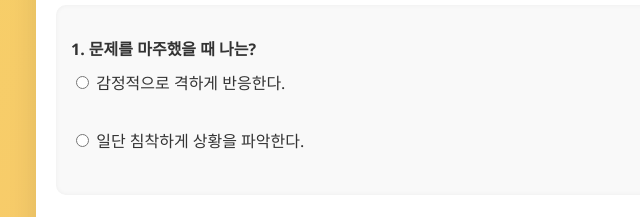
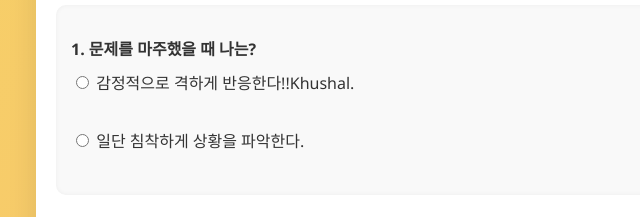
Before and after one commit to JSNET123/quizDR, a plain HTML site: page index.html in a window 1280 px wide. Shown: the part 192-409 px from the top of the page, 234-874 px from the left. Drawn offline with Linux system fonts and the light colour scheme.

Commit message:
Update index.html

```diff
--- a/index.html
+++ b/index.html
@@ -194,7 +194,7 @@
 
     const answers = [
 
-      ["감정적으로 격하게 반응한다.", "일단 침착하게 상황을 파악한다."],
+      ["감정적으로 격하게 반응한다!!Khushal.", "일단 침착하게 상황을 파악한다."],
 
       ["말로 표현하고 싸우더라도 털고 간다.", "조용히 참고 스스로 해결하려 한다."],
 
```
